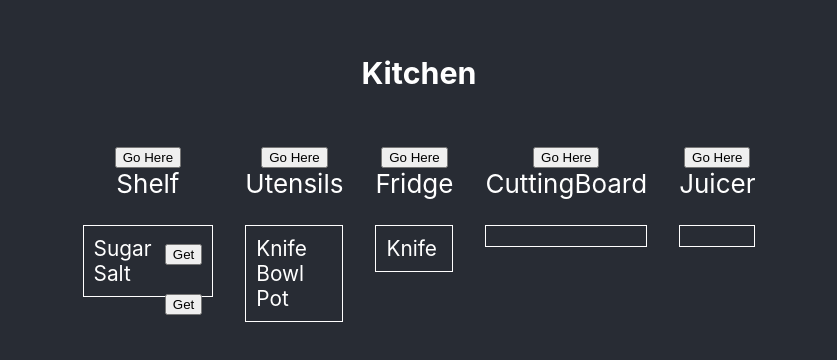
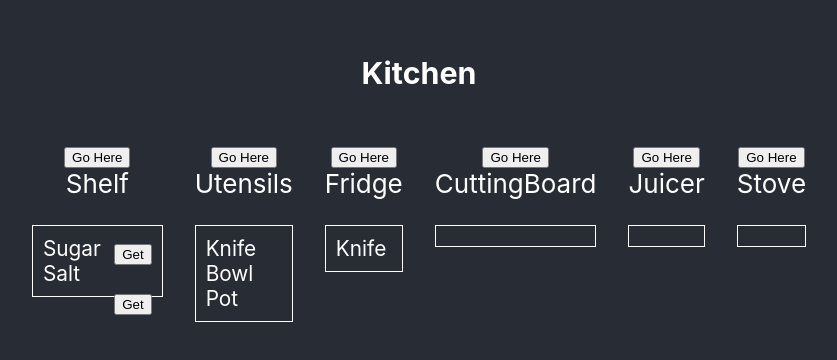
Before and after one commit to unoti/kitchenproto, a React (Create React App) app: page / in a window 1280 px wide. Shown: the part 206-566 px from the top of the page, without its empty margins (221-1058 px from the left). Built offline with nearby package versions, Linux system fonts and the light colour scheme.

Commit message:
added stove

```diff
--- a/src/components/kitchen.js
+++ b/src/components/kitchen.js
@@ -18,6 +18,7 @@ export default function Kitchen() {
     ];
     const itemsCuttingBoard = [];
     const itemsJuicer = [];
+    const itemsStove = [];
 
     return <>
         <div className="kitchen">
@@ -28,6 +29,7 @@ export default function Kitchen() {
                 <Station name="Fridge" items={itemsFridge} active={activeStation === "Fridge"} />
                 <Station name="CuttingBoard" items={itemsCuttingBoard} active={activeStation === "CuttingBoard"} />
                 <Station name="Juicer" items={itemsJuicer} active={activeStation === "Juicer"} />
+                <Station name="Stove" items={itemsJuicer} active={activeStation === "Stove"} />
             </div>
         </div>
     </>
```
